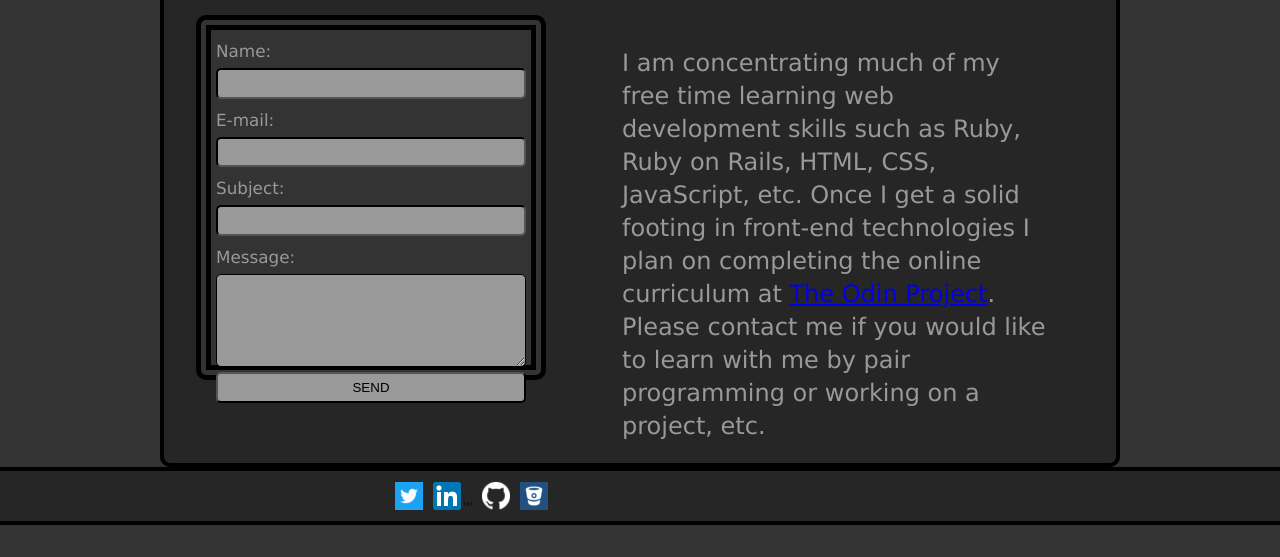
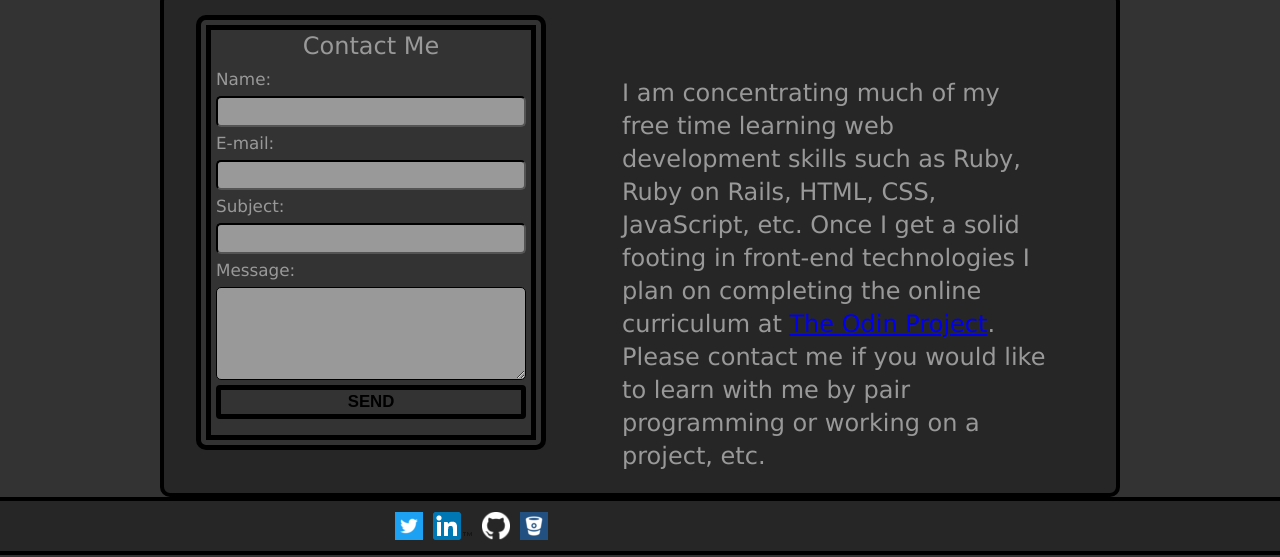
Before and after one commit to TheBrianGuy/fcc-portfolio, a plain HTML site: page index.html in a window 1280 px wide. Shown: the part 1491-2048 px from the top of the page. Before the commit the page ends 2018 px from the top, so only its background shows below. Drawn offline with Linux system fonts and the light colour scheme; a web font is replaced by a local one.

Commit message:
Complete contact form

```diff
--- a/assets/stylesheets/main.css
+++ b/assets/stylesheets/main.css
@@ -336,7 +336,7 @@ header {
     float: right;
     text-align: left;
     width: 432px;
-    margin-top: 32px;
+    margin-top: 62px;
     margin-right: 50px;
 }
 .popup-form {
@@ -346,10 +346,10 @@ header {
     border: 15px double black;
     background-color: #333;
     width: 350px;
-    height: 365px;
+    height: 435px;
 }
 .form-group {
-    margin: 5px;
+    margin: 0 5px;
 }
 .form-group label {
     font-size: .7em;
@@ -368,21 +368,23 @@ header {
     background-color: #999;
     border-radius: 5px;
 }
-.form-group button {
-    float: right;
-    height: 3em;
+.form-button button {
+    width: 100%;
+    height: 2em;
     border: 5px solid black;
     border-radius: 4px;
     background-color: #333;
     font-size: .7em;
     font-weight: bold;
     margin-top: 5px;
-    padding: 0 30px;
 }
 .form-group button:hover {
     background-color: black;
     border-color: #262626;
     color: white;
+}
+legend {
+    text-align: center;
 }
 
 /*
--- a/index.html
+++ b/index.html
@@ -118,28 +118,33 @@
 
                     <div class="popup-form">
                         <form action="https://easy-swf-sender-forked.herokuapp.com/form/jo74taqzux6i3j7" method="post">
+                            <fieldset>
+                                <legend>Contact Me</legend>
                                 <div class="form-group">
                                     <label for="name">Name:</label>
-                                <input type="text" id="name" name="name">
+                                    <input type="text" id="name" name="name" pattern=".{3,}" required title="3 characters mimimum">
                                 </div>
                                 <div class="form-group">
                                     <label for="mail">E-mail:</label>
-                                <input type="email" id="mail" name="email">
+                                    <input type="email" id="mail" name="email" required>
                                 </div>
                                 <div class="form-group">
                                     <label for="subject">Subject:</label>
-                                <input type="text" id="subject" name="subject">
+                                    <input type="text" id="subject" name="subject" pattern=".{5,}" required title="5 characters minimum">
                                 </div>
                                 <div class="form-group">
                                     <label for="msg">Message:</label>
-                                <textarea id="msg" name="message"></textarea>
+                                    <!--Can't set min length for textarea without script-->
+                                    <textarea id="msg" name="message" required></textarea>
                                 </div>
                                 <div>
-                                <input type="text" name="funText" style="display:none">
+                                    <!--<input type="text" name="funText" style="display:none">-->
+                                    <input type="hidden" name="funText">
                                 </div>
-                            <div class="form-group">
-                                <input type="submit" name="submit" value="SEND">
+                                <div class="form-group form-button">
+                                    <button name="submit">SEND</button>
                                 </div>
+                                </fieldset>
                         </form>
                     </div>
 
```
Lines whose indentation alone changed are shown as unchanged.
